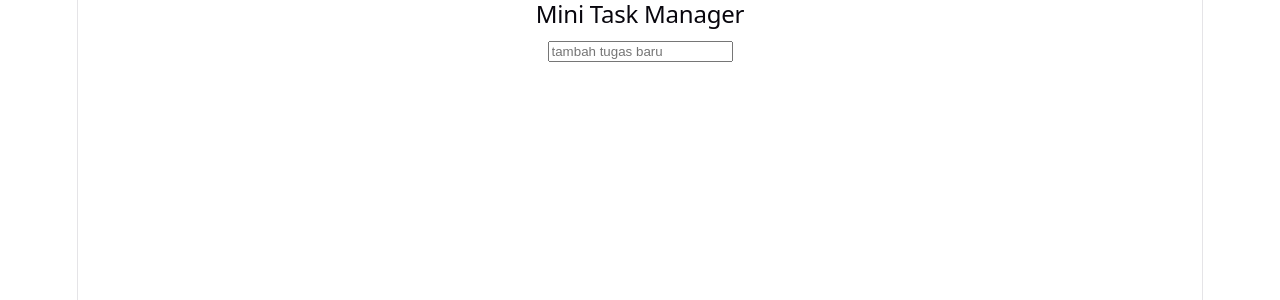
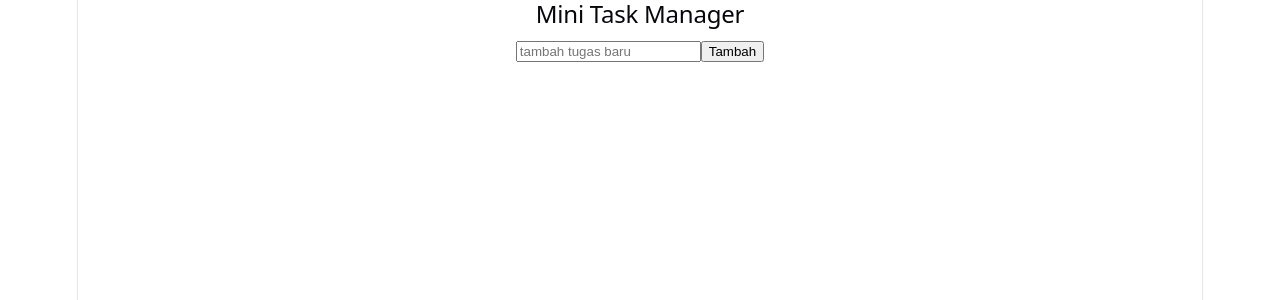
Before and after one commit to syams-savero/React, a React (Vite) app: page / in a window 1280 px wide. Both pictures are taken after a click on the button "Cek task manager". Shown: the top 300 px of the page. Built offline with nearby package versions, Linux system fonts and the light colour scheme.

Commit message:
add: button input

```diff
--- a/src/taskManager.jsx
+++ b/src/taskManager.jsx
@@ -6,10 +6,18 @@ export default function TaskManager() {
     { id: 2, text: 'Menyimpan perubahan di github', done: false },
   ]);
   const [text, setText] = useState('');
+
+  function handleAdd() {
+    if (text.trim() === '') return;
+    setTask([...task, { id: Date.now(), text: text.trim(), done: false}]);
+    setText('');
+  }
+
   return (
   <div>
     <h2>Mini Task Manager</h2>
     <input type="text" placeholder="tambah tugas baru" value={text} onChange={(e) => setText(e.target.value)}/>
+    <button onClick={handleAdd}>Tambah</button>
   </div>
   );
 }
```
